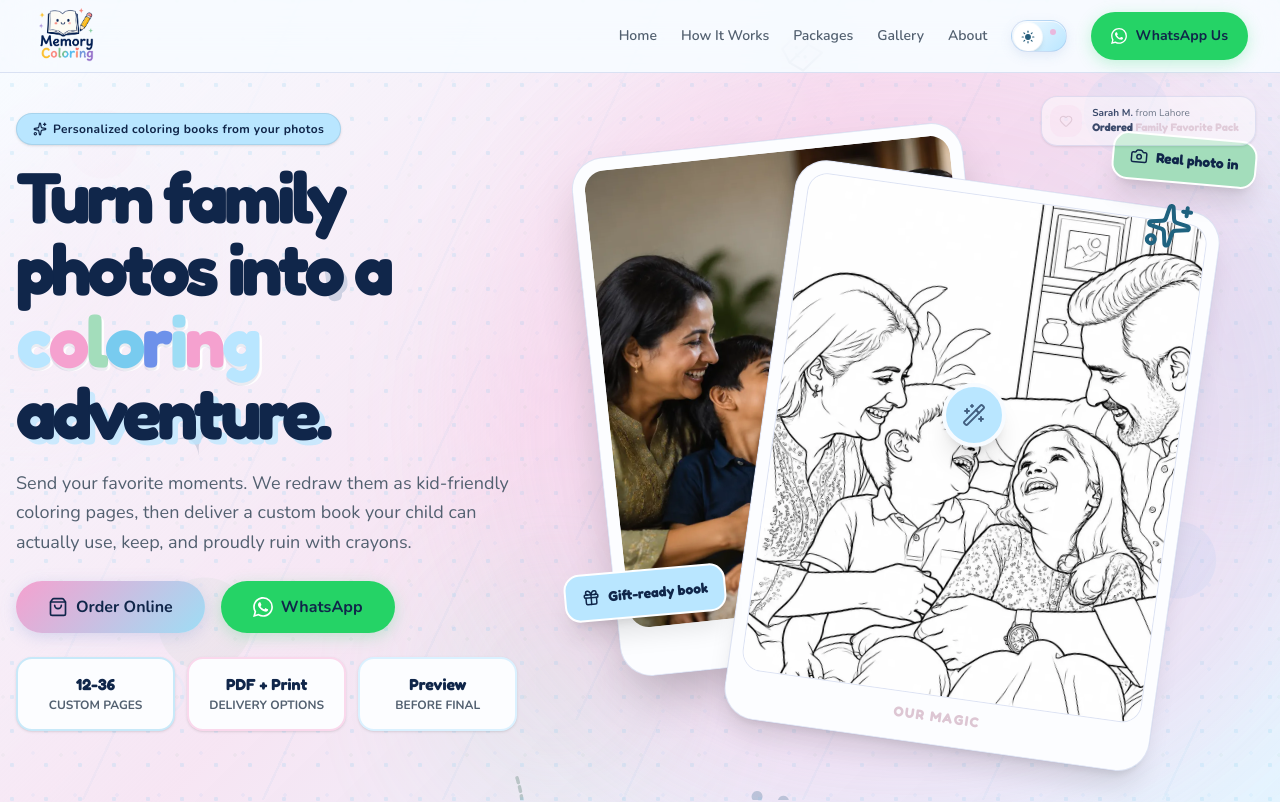
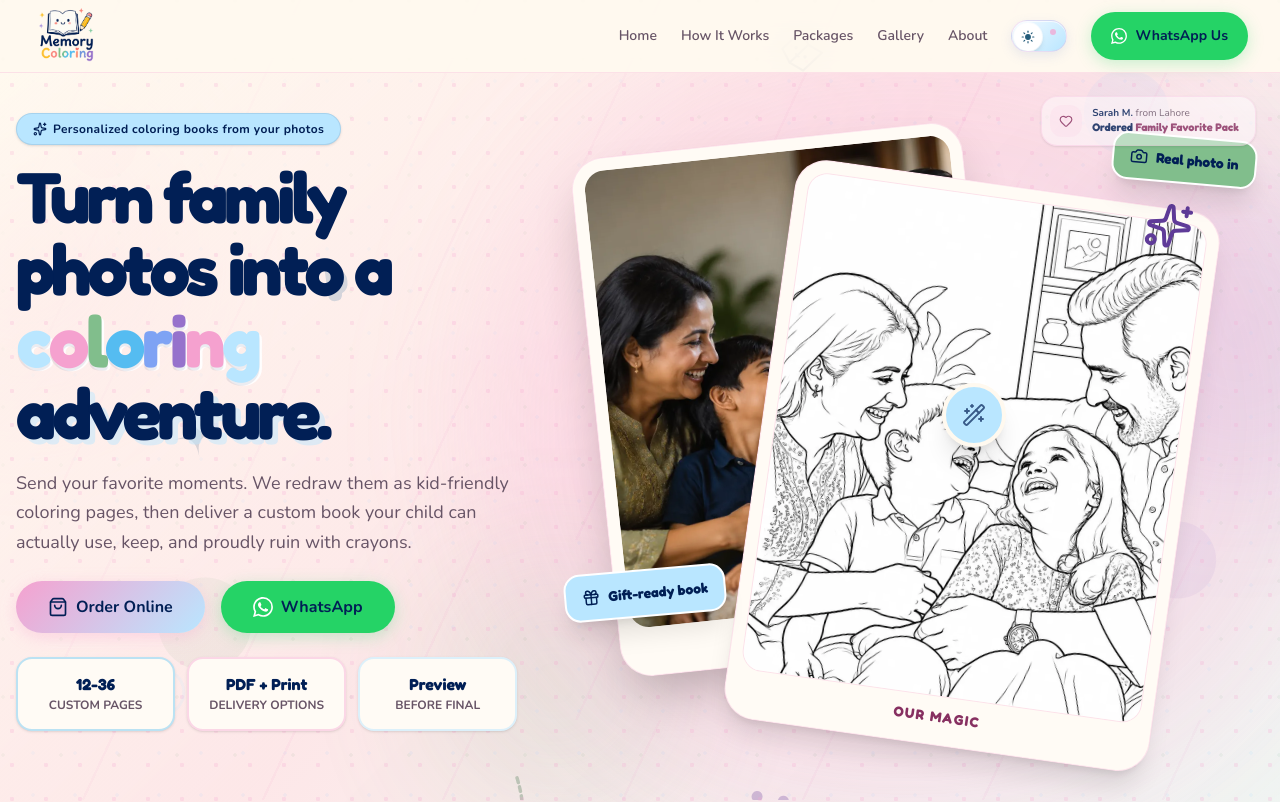
Before and after one commit to Hamza-op/memory-coloring, a React (Vite) app: page / in a window 1280 px wide. Shown: the top 802 px of the page. Built offline with nearby package versions, Linux system fonts and the light colour scheme.

Commit message:
fix colors

```diff
--- a/src/index.css
+++ b/src/index.css
@@ -5,13 +5,13 @@
   --font-display: "Fredoka", cursive;   /* Rounded bubble display, close to logo style */
   --font-body: "Nunito", sans-serif;    /* Clean Friendly Sans — brand guide body */
 
-  --color-warm-white: #F7FBFF; /* Soft cloud */
-  --color-charcoal: #10264A; /* Gentle navy */
+  --color-warm-white: #FFF9EF; /* Brand cream */
+  --color-charcoal: #011F55; /* Brand navy */
   --color-coral: #F5A1CF; /* Soft pink */
   --color-honey: #B9E6FF; /* Powder blue */
-  --color-sky: #78CBEF; /* Friendly blue */
-  --color-sage: #A3DDBB; /* Soft mint */
-  --color-violet: #9EDDF5; /* Soft aqua */
+  --color-sky: #55BCF1; /* Brand blue */
+  --color-sage: #81BE8C; /* Brand green */
+  --color-violet: #9672CC; /* Brand violet */
   --color-blush: color-mix(in srgb, var(--color-coral) 24%, var(--color-warm-white));
   --color-wa-green: #25D366;
 
@@ -24,50 +24,45 @@
 
 @layer base {
   :root {
-    --bg: #F7FBFF;
-    --text: #10264A;
-    --text-muted: #526070;
-    --surface: color-mix(in srgb, var(--color-warm-white) 42%, white);
-    --surface-hover: color-mix(in srgb, var(--color-honey) 16%, white);
-    --border: rgba(120, 142, 205, 0.24);
-    --shadow-sm: 0 1px 3px rgba(88, 118, 172, 0.08), 0 1px 2px rgba(16, 38, 74, 0.03);
-    --shadow-md: 0 4px 16px rgba(88, 118, 172, 0.12), 0 2px 4px rgba(16, 38, 74, 0.04);
-    --shadow-lg: 0 12px 40px rgba(88, 118, 172, 0.16), 0 4px 12px rgba(16, 38, 74, 0.05);
-    --shadow-xl: 0 20px 60px rgba(88, 118, 172, 0.2), 0 8px 20px rgba(16, 38, 74, 0.06);
+    --bg: #FFF9EF;
+    --text: #011F55;
+    --text-muted: #675466;
+    --surface: color-mix(in srgb, var(--color-warm-white) 62%, white);
+    --surface-hover: color-mix(in srgb, var(--color-warm-white) 82%, white);
+    --border: rgba(245, 161, 207, 0.28);
+    --shadow-sm: 0 1px 3px rgba(245,161,207,0.08), 0 1px 2px rgba(1,31,85,0.03);
+    --shadow-md: 0 4px 16px rgba(245,161,207,0.12), 0 2px 4px rgba(1,31,85,0.04);
+    --shadow-lg: 0 12px 40px rgba(245,161,207,0.16), 0 4px 12px rgba(1,31,85,0.05);
+    --shadow-xl: 0 20px 60px rgba(245,161,207,0.2), 0 8px 20px rgba(1,31,85,0.06);
     --radius: 32px;
     --radius-sm: 20px;
     --radius-lg: 48px;
 
-    --theme-text-coral: #ddc6d3;
+    --theme-text-coral: #873061;
     --theme-text-honey: #245C7A;
-    --theme-text-sky: #0D5D86;
-    --theme-text-sage: #276849;
-    --theme-text-violet: #1F6380;
-    --logo-blue: #6D91EA;
+    --theme-text-sky: #075D91;
+    --theme-text-sage: #356F3D;
+    --theme-text-violet: #5F3B98;
+    --logo-blue: #7EA3F4;
   }
 
   .dark {
-    --color-honey: #CDEED9;
-    --color-sky: #A9E2C4;
-    --color-violet: #D8F3E6;
-    --logo-blue: #BDEBD2;
-
-    --bg: #17171B;
-    --text: #FFF7FB;
-    --text-muted: #C9C0C8;
-    --surface: #222329;
-    --surface-hover: #2B2C33;
-    --border: rgba(245, 161, 207, 0.16);
+    --bg: #1A1613;
+    --text: #FFF5E6;
+    --text-muted: #B0A89E;
+    --surface: #252120;
+    --surface-hover: #322C28;
+    --border: rgba(245, 161, 207, 0.14);
     --shadow-sm: 0 1px 3px rgba(0,0,0,0.45), 0 1px 2px rgba(0,0,0,0.3);
     --shadow-md: 0 4px 16px rgba(0,0,0,0.5), 0 2px 4px rgba(0,0,0,0.3);
     --shadow-lg: 0 12px 40px rgba(0,0,0,0.55), 0 4px 12px rgba(0,0,0,0.3);
     --shadow-xl: 0 20px 60px rgba(0,0,0,0.6), 0 8px 20px rgba(0,0,0,0.35);
 
     --theme-text-coral: #F7BAD5;
-    --theme-text-honey: #CDEED9;
-    --theme-text-sky: #BDEBD2;
-    --theme-text-sage: #B7E8C9;
-    --theme-text-violet: #D8F3E6;
+    --theme-text-honey: #8AD4FF;
+    --theme-text-sky: #8AD4FF;
+    --theme-text-sage: #A8DABA;
+    --theme-text-violet: #C9B5E8;
   }
 
   html {
@@ -107,10 +102,10 @@
     pointer-events: none;
     opacity: 0.75;
     background:
-      radial-gradient(circle at 8% 18%, rgba(245, 161, 207, 0.22) 0 34px, transparent 35px),
-      radial-gradient(circle at 88% 14%, rgba(185, 230, 255, 0.28) 0 42px, transparent 43px),
-      radial-gradient(circle at 16% 78%, rgba(163, 221, 187, 0.2) 0 46px, transparent 47px),
-      radial-gradient(circle at 92% 70%, rgba(120, 203, 239, 0.18) 0 38px, transparent 39px);
+      radial-gradient(circle at 8% 18%, rgba(245, 161, 207, 0.16) 0 34px, transparent 35px),
+      radial-gradient(circle at 88% 14%, rgba(185, 230, 255, 0.22) 0 42px, transparent 43px),
+      radial-gradient(circle at 16% 78%, rgba(129, 190, 140, 0.18) 0 46px, transparent 47px),
+      radial-gradient(circle at 92% 70%, rgba(150, 114, 204, 0.14) 0 38px, transparent 39px);
   }
 
   .playful-page::after {
@@ -121,31 +116,31 @@
     pointer-events: none;
     opacity: 0.42;
     background:
-      linear-gradient(115deg, transparent 0 45%, rgba(120, 203, 239, 0.2) 45% 46%, transparent 46% 100%) 0 0 / 180px 180px,
-      radial-gradient(circle, rgba(185, 230, 255, 0.5) 1.5px, transparent 2px) 12px 18px / 42px 42px,
-      radial-gradient(circle, rgba(163, 221, 187, 0.32) 1.5px, transparent 2px) 32px 30px / 58px 58px;
+      linear-gradient(115deg, transparent 0 45%, rgba(245, 161, 207, 0.24) 45% 46%, transparent 46% 100%) 0 0 / 180px 180px,
+      radial-gradient(circle, rgba(185, 230, 255, 0.45) 1.5px, transparent 2px) 12px 18px / 42px 42px,
+      radial-gradient(circle, rgba(129, 190, 140, 0.28) 1.5px, transparent 2px) 32px 30px / 58px 58px;
   }
 
   .hero-stage {
     position: relative;
     background:
-      radial-gradient(circle at 12px 12px, rgba(120, 203, 239, 0.18) 2px, transparent 2.5px) 0 0 / 34px 34px,
-      linear-gradient(135deg, rgba(247, 251, 255, 0.97), rgba(245, 161, 207, 0.24) 44%, rgba(185, 230, 255, 0.3));
+      radial-gradient(circle at 12px 12px, rgba(245, 161, 207, 0.22) 2px, transparent 2.5px) 0 0 / 34px 34px,
+      linear-gradient(135deg, rgba(255, 249, 239, 0.96), rgba(245, 161, 207, 0.2) 48%, rgba(185, 230, 255, 0.22));
   }
 
   .dark .hero-stage {
     background:
-      radial-gradient(circle at 12px 12px, rgba(205, 238, 217, 0.06) 2px, transparent 2.5px) 0 0 / 34px 34px,
-      linear-gradient(135deg, rgba(23, 23, 27, 0.98), rgba(245, 161, 207, 0.1) 46%, rgba(205, 238, 217, 0.1));
+      radial-gradient(circle at 12px 12px, rgba(245, 161, 207, 0.06) 2px, transparent 2.5px) 0 0 / 34px 34px,
+      linear-gradient(135deg, rgba(26, 22, 19, 0.97), rgba(150, 114, 204, 0.14) 48%, rgba(245, 161, 207, 0.10));
   }
 
   .dark .playful-page::before {
     opacity: 0.45;
     background:
-      radial-gradient(circle at 8% 18%, rgba(245, 161, 207, 0.2) 0 50px, transparent 51px),
-      radial-gradient(circle at 88% 14%, rgba(205, 238, 217, 0.12) 0 60px, transparent 61px),
-      radial-gradient(circle at 16% 78%, rgba(183, 232, 201, 0.16) 0 55px, transparent 56px),
-      radial-gradient(circle at 92% 70%, rgba(163, 221, 187, 0.12) 0 45px, transparent 46px);
+      radial-gradient(circle at 8% 18%, rgba(245, 161, 207, 0.22) 0 50px, transparent 51px),
+      radial-gradient(circle at 88% 14%, rgba(138, 212, 255, 0.14) 0 60px, transparent 61px),
+      radial-gradient(circle at 16% 78%, rgba(150, 114, 204, 0.2) 0 55px, transparent 56px),
+      radial-gradient(circle at 92% 70%, rgba(245, 161, 207, 0.14) 0 45px, transparent 46px);
   }
 
   .dark .playful-page::after {
@@ -185,20 +180,20 @@
   .brand-ribbon {
     background:
       radial-gradient(circle at 15% 20%, rgba(255, 255, 255, 0.75), transparent 24%),
-      radial-gradient(circle at 85% 18%, rgba(185, 230, 255, 0.7), transparent 28%),
-      linear-gradient(135deg, color-mix(in srgb, var(--color-coral) 62%, white), color-mix(in srgb, var(--color-sky) 32%, white));
+      radial-gradient(circle at 85% 18%, rgba(185, 230, 255, 0.58), transparent 28%),
+      linear-gradient(135deg, color-mix(in srgb, var(--color-coral) 72%, white), color-mix(in srgb, var(--color-honey) 62%, white));
     color: var(--color-charcoal);
   }
 
   .hero-wordmark {
     display: inline;
     color: var(--color-charcoal);
-    text-shadow: 0.075em 0.075em 0 rgba(185, 230, 255, 0.72);
+    text-shadow: 0.075em 0.075em 0 rgba(185, 230, 255, 0.48);
   }
 
   .dark .hero-wordmark {
     color: var(--text);
-    text-shadow: 0.075em 0.075em 0 rgba(205, 238, 217, 0.2);
+    text-shadow: 0.075em 0.075em 0 rgba(138, 212, 255, 0.18);
   }
 
   .rainbow-word {
@@ -258,12 +253,12 @@
   }
   .dark .glass-card {
     background: rgba(37, 33, 32, 0.7);
-    border-color: rgba(255, 200, 160, 0.1);
+    border-color: rgba(245, 161, 207, 0.12);
   }
 
   /* ─── Buttons ─── */
   .btn-primary {
-    background: linear-gradient(135deg, var(--color-coral), var(--color-violet));
+    background: linear-gradient(135deg, var(--color-coral), var(--color-honey));
     color: var(--color-charcoal);
     padding: 0.875rem 2rem;
     border-radius: 999px;
@@ -274,12 +269,12 @@
     justify-content: center;
     gap: 0.5rem;
     min-height: 48px;
-    box-shadow: 0 4px 16px rgba(120, 142, 205, 0.26);
+    box-shadow: 0 4px 16px rgba(245, 161, 207, 0.35);
     transition: all 0.3s ease;
   }
   .btn-primary:hover {
     transform: translateY(-2px);
-    box-shadow: 0 8px 24px rgba(120, 142, 205, 0.34);
+    box-shadow: 0 8px 24px rgba(245, 161, 207, 0.45);
   }
 
   .btn-wa {
```
